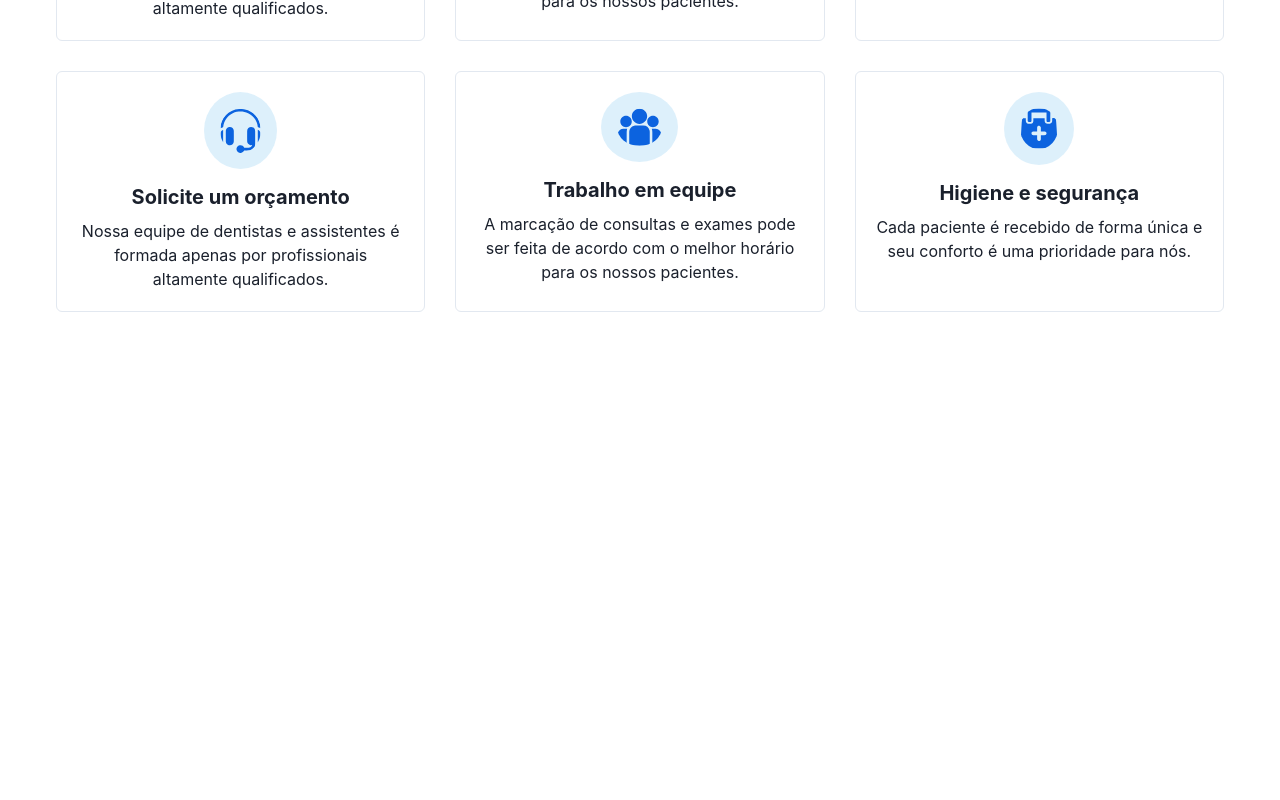
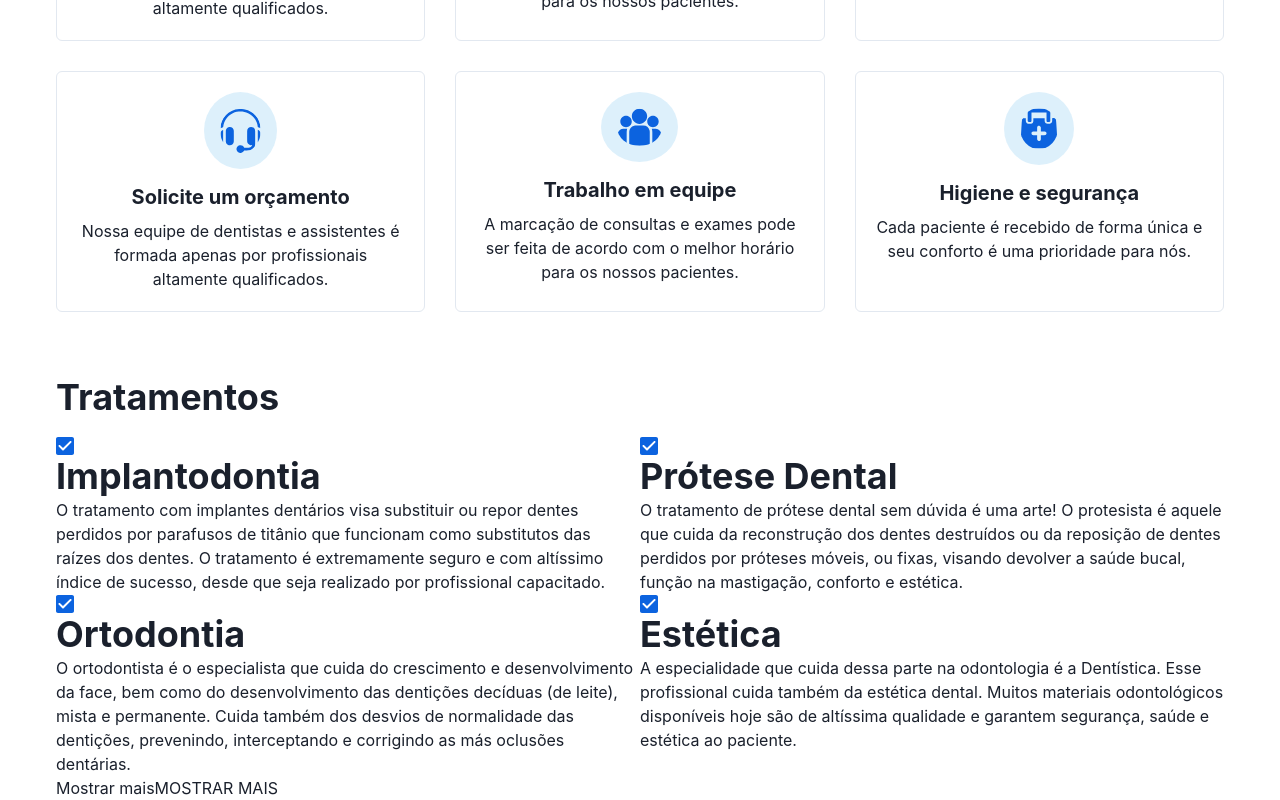
Before and after one commit to PedrodoDivino/odonto_clean, a React (Create React App) app: page / in a window 1280 px wide. Shown: the part 929-1729 px from the top of the page. Before the commit the page ends 1241 px from the top, so only its background shows below. Built offline with nearby package versions, Linux system fonts and the light colour scheme.

Commit message:
[Pedro] Iniciando componentização de botões em tratamentos

```diff
--- a/src/App.tsx
+++ b/src/App.tsx
@@ -3,6 +3,7 @@ import { Container } from "@chakra-ui/react";
 import { Home } from "./components/pages/Home";
 import WithSubnavigation from "./components/navbar/navbar";
 import { Differential } from "./components/pages/Differential";
+import { Treatments } from "./components/pages/Treatments";
 
 function App() {
   return (
@@ -11,6 +12,7 @@ function App() {
         <WithSubnavigation />
         <Home />
         <Differential />
+        < Treatments />
       </Container>
     </ChakraProvider>
   );
--- /dev/null
+++ b/src/components/pages/Treatments/index.tsx
@@ -0,0 +1,61 @@
+import {
+  Box,
+  Button,
+  Flex,
+  Heading,
+  Image,
+  LinkBox,
+  LinkOverlay,
+  SimpleGrid,
+  Text,
+} from "@chakra-ui/react";
+import { useState } from "react";
+
+import { arrayTreatments } from "../../../helpers/arrayTreatments";
+export const Treatments = () => {
+    const [state,setState] = useState(4);
+  return (
+    <Box w="full" h="auto" mt="64px">
+      <Heading size="xl" my="3" mb="16px">
+        Tratamentos
+      </Heading>
+
+      <SimpleGrid columns={[1, 2]}>
+
+        {arrayTreatments.slice(0,state).map((infos,i) => {
+            return (
+
+                    <LinkBox key={infos.id}>
+                      <Flex display={'flex'}>
+                      <Heading  textAlign="left" justifyContent="start">
+                      <Image
+                              src={infos.icon}
+                            />
+                        <LinkOverlay >
+                          {infos.title}
+                          </LinkOverlay>
+                      </Heading>
+                      </Flex>
+                      <Text textAlign="left">
+                      {infos.text}
+                      </Text>
+                    </LinkBox>
+            )
+        })}
+      </SimpleGrid>
+    {state <= 4 ?  (< button onClick={()=>{
+        setState(6);
+
+     }}>Mostrar mais</button>):(
+        < button onClick={()=>{
+            setState(4);
+
+         }}>Mostrar menos</button>
+     )}
+     {< button onClick={()=>{
+      state <= 4 ? setState(6):setState(4);
+     }}>{state <= 4 ?'MOSTRAR MAIS' : 'MOSTRAR MENOS'}</button>}
+    </Box>
+  );
+
+};
--- /dev/null
+++ b/src/helpers/arrayTreatments.ts
@@ -0,0 +1,48 @@
+
+import  check from "../assets/images/check.svg";
+
+type JsonProps = {
+  icon: string;
+  title: string;
+  text: string;
+  id: number;
+};
+
+export const arrayTreatments: JsonProps[] = [
+  {
+    id: 1,
+    icon: check ,
+    title: "Implantodontia",
+    text: "O tratamento com implantes dentários visa substituir ou repor dentes perdidos por parafusos de titânio que funcionam como substitutos das raízes dos dentes. O tratamento é extremamente seguro e com altíssimo índice de sucesso, desde que seja realizado por profissional capacitado.",
+  },
+  {
+    id: 2,
+    icon: check ,
+    title: "Prótese Dental",
+    text: "O tratamento de prótese dental sem dúvida é uma arte! O protesista é aquele que cuida da reconstrução dos dentes destruídos ou da reposição de dentes perdidos por próteses móveis, ou fixas, visando devolver a saúde bucal, função na mastigação, conforto e estética.",
+  },
+  {
+    id: 3,
+    icon: check ,
+    title: "Ortodontia",
+    text: "O ortodontista é o especialista que cuida do crescimento e desenvolvimento da face, bem como do desenvolvimento das dentições decíduas (de leite), mista e permanente. Cuida também dos desvios de normalidade das dentições, prevenindo, interceptando e corrigindo as más oclusões dentárias.",
+  },
+  {
+    id: 4,
+    icon: check ,
+    title: "Estética",
+    text: "A especialidade que cuida dessa parte na odontologia é a Dentística. Esse profissional cuida também da estética dental. Muitos materiais odontológicos disponíveis hoje são de altíssima qualidade e garantem segurança, saúde e estética ao paciente.",
+  },
+  {
+    id:5,
+    icon: check ,
+    title: "",
+    text: "",
+  },
+  {
+    id: 6,
+    icon: check ,
+    title: "",
+    text: "",
+  },
+];
```
Also changed, not shown: src/assets/images/check.svg (added).
